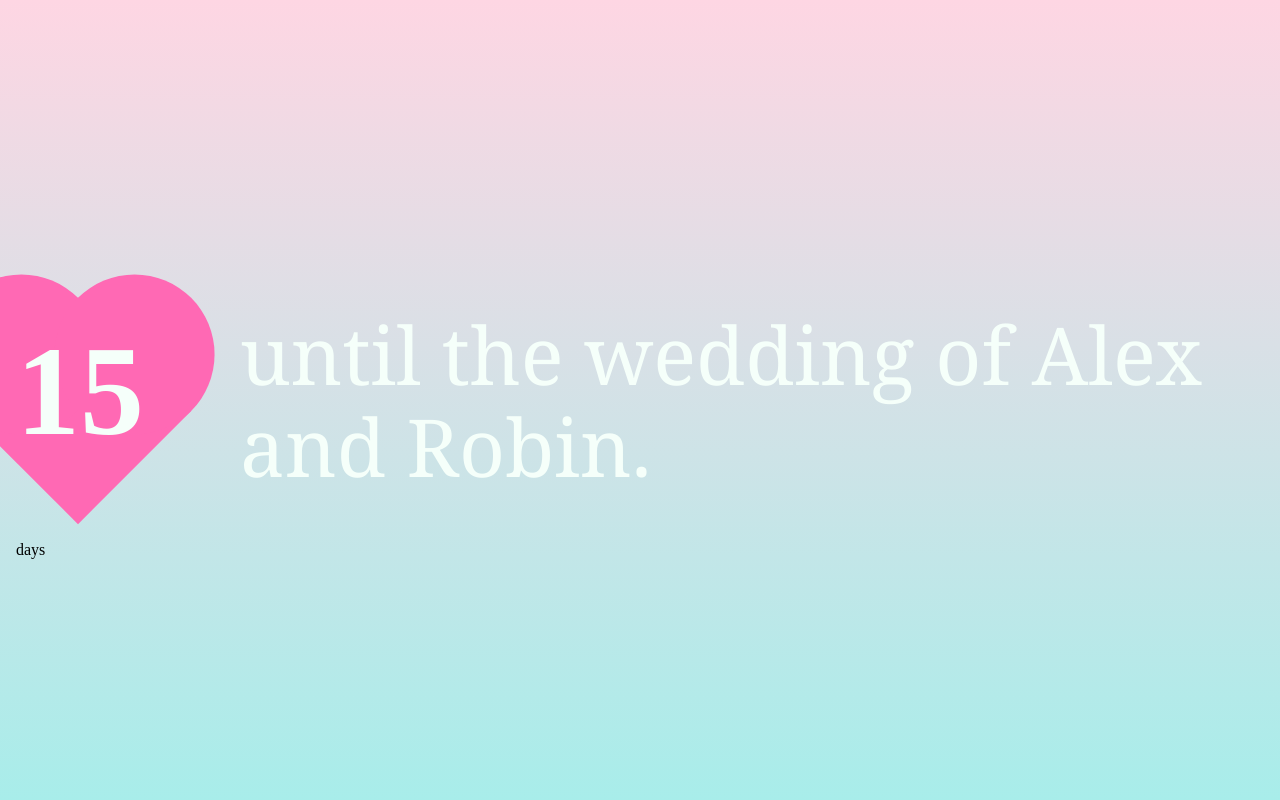
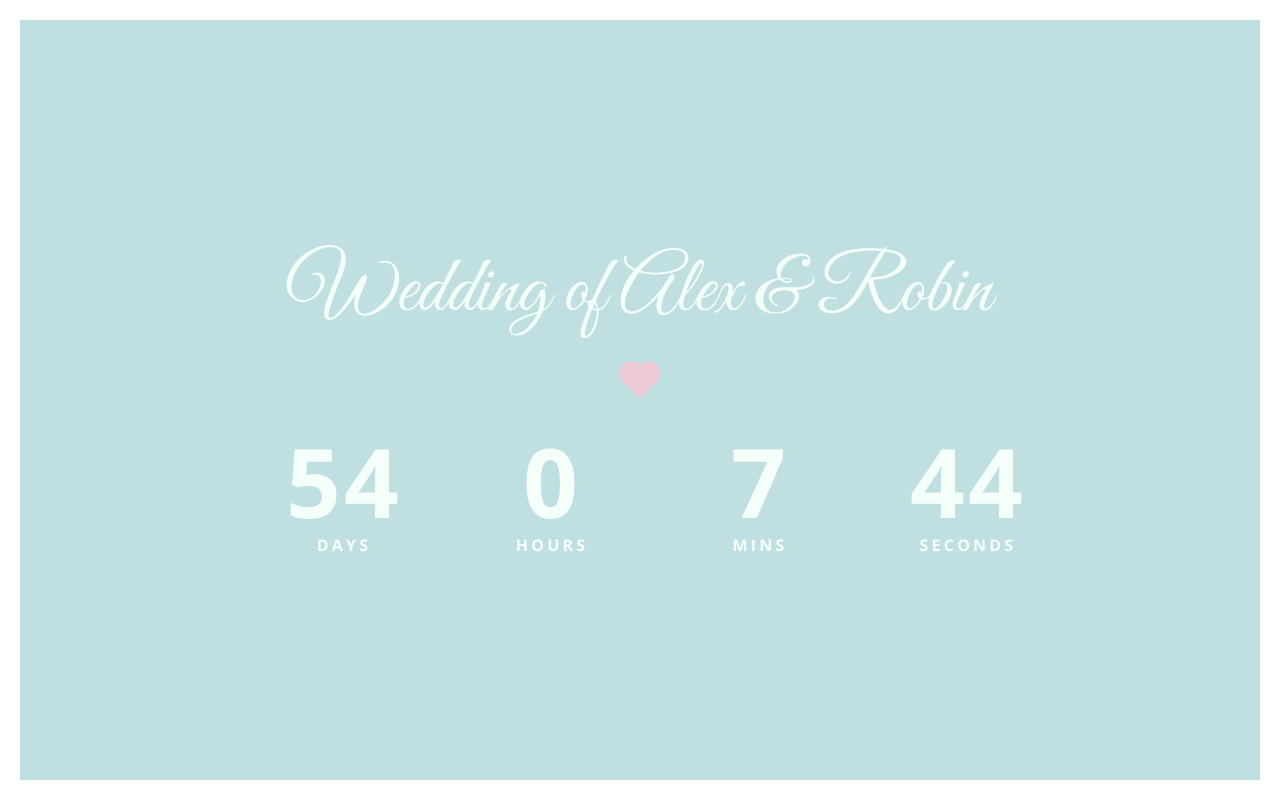
Before and after one commit to jamesbyrne89/countdown-timer, a website: page index.html in a window 1280 px wide. Drawn offline with nearby package versions, Linux system fonts and the light colour scheme; a web font is replaced by a local one.

Commit message:
Add countdown functionality and styling

```diff
--- a/index.html
+++ b/index.html
@@ -9,19 +9,36 @@
     <meta name="viewport" content="width=device-width, initial-scale=1, shrink-to-fit=no">
 
     <!-- Place favicon.ico in the root directory -->
-    <link href="https://fonts.googleapis.com/css?family=Sue+Ellen+Francisco|Open+Sans" rel="stylesheet">
+    <link href="https://fonts.googleapis.com/css?family=Great+Vibes|Open+Sans:400,700" rel="stylesheet">
     <link rel="stylesheet" href="scss/normalize.css">
     <link rel="stylesheet" href="scss/style.min.css">
 </head>
 
 <body>
     <main class="container">
+
+        <div class="event">Wedding of Alex & Robin</div>
+        <div class="heart"></div>
         <time class="countdown-timer">
+            <div>
+                <div id="days" class="time"></div>
+                <div>Days</div>
+            </div>
+            <div>
+                <div id="hours" class="time"></div>
+                <div>Hours</div>
+            </div>
+            <div>
+                <div id="mins" class="time"></div>
+                <div>Mins</div>
+            </div>
+            <div>
+                <div id="secs" class="time"></div>
+                <div>Seconds</div>
+            </div>
 
-            <div class="days">
-                <div class="heart"></div>
-                <h1>15</h1>days</div>
-            <div class="event">until the wedding of Alex and Robin.</div>
+
+
         </time>
 
     </main>
--- a/js/main.js
+++ b/js/main.js
@@ -0,0 +1,40 @@
+const daysContainer = document.getElementById('days');
+const hoursContainer = document.getElementById('hours');
+const minsContainer = document.getElementById('mins');
+const secsContainer = document.getElementById('secs');
+
+const deadline = '2018-06-28 GMT+01:00';
+
+function getRemainingTime(endtime) {
+  let time = Date.parse(endtime) - Date.parse(new Date());
+  let seconds = Math.floor((time / 1000) % 60);
+  let minutes = Math.floor((time / 1000 / 60) % 60);
+  let hours = Math.floor((time / (1000 * 60 * 60)) % 24);
+  let days = Math.floor(time / (1000 * 60 * 60 * 24));
+  return {
+    total: time,
+    days,
+    hours,
+    minutes,
+    seconds
+  };
+}
+
+const remainingTime = getRemainingTime(deadline);
+
+daysContainer.innerHTML = remainingTime.days;
+hoursContainer.innerHTML = remainingTime.hours;
+minsContainer.innerHTML = remainingTime.minutes;
+secsContainer.innerHTML = remainingTime.seconds;
+
+const countdown = setInterval(function() {
+  const remainingTime = getRemainingTime(deadline);
+
+  daysContainer.innerHTML = remainingTime.days;
+  hoursContainer.innerHTML = remainingTime.hours;
+  minsContainer.innerHTML = remainingTime.minutes;
+  secsContainer.innerHTML = remainingTime.seconds;
+  if (remainingTime <= 0) {
+    clearInterval(countdown);
+  }
+}, 1000);
--- a/scss/style.scss
+++ b/scss/style.scss
@@ -1,32 +1,46 @@
 body {
-    min-height: 100vh;
-    background: -webkit-gradient(linear, left bottom, left top, from(#a8edea), to(#fed6e3));
-    background: linear-gradient(to top, #a8edea 0%, #fed6e3 100%);
+    height: calc(100vh - 40px);
+    width: calc(100vw - 40px);
+    background: #c0dfe0;
+    border: solid 20px white;
+    display: -webkit-box;
+    display: -ms-flexbox;
+    display: flex;
+    -webkit-box-align: center;
+    -ms-flex-align: center;
+    align-items: center;
+    -webkit-box-pack: center;
+    -ms-flex-pack: center;
+    justify-content: center;
+    color: mintcream;
+    font-size: 1rem;
+    @media (max-width: 480px) {
+        font-size: 0.75rem;
+        border: solid 10px white;
+        min-height: calc(100vh - 20px);
+        width: calc(100vw - 20px);
+    }
 }
 
 h1 {
-    color: mintcream;
     font-size: 8rem;
     position: relative;
     line-height: 1;
+    font-family: inherit;
 }
 
 .container {
-    width: 100%;
-    height: 100%;
-    min-height: 100vh;
-    display: -webkit-box;
-    display: -ms-flexbox;
-    display: flex;
-    -webkit-box-pack: center;
-    -ms-flex-pack: center;
-    justify-content: center;
-    -webkit-box-align: center;
-    -ms-flex-align: center;
-    align-items: center;
+    max-width: 800px;
+    text-align: center;
 }
 
 .countdown-timer {
+    font-family: 'open sans', helvetica;
+    text-transform: uppercase;
+    font-weight: 700;
+    letter-spacing: 0.2em;
+    margin-top: 2rem;
+    text-align: center;
     display: -webkit-box;
     display: -ms-flexbox;
     display: flex;
@@ -40,9 +54,10 @@ h1 {
 
 .event {
     font-size: 5rem;
-    color: mintcream;
-    font-family: 'sue ellen francisco', georgia;
-    margin-left: 1em;
+    font-family: 'great vibes', georgia;
+    @media (max-width: 480px) {
+        font-size: 2rem;
+    }
 }
 
 .days {
@@ -51,24 +66,30 @@ h1 {
 }
 
 .heart {
-    background-color: hotpink;
-    height: 10rem;
+    background-color: #ECCBD6;
+    height: 1.5rem;
     -webkit-transform: rotate(-45deg);
     transform: rotate(-45deg);
-    width: 10rem;
-    position: absolute;
-    bottom: 24%;
-    left: -1.5%;
+    width: 1.5rem;
+    margin: 2rem auto;
+    @media (max-width: 480px) {
+        height: 0.75rem;
+        width: 0.75rem;
+    }
 }
 
 .heart:before,
 .heart:after {
     content: "";
-    background-color: hotpink;
+    background-color: #ECCBD6;
     border-radius: 50%;
-    height: 10rem;
+    height: 1.5rem;
     position: absolute;
-    width: 10rem;
+    width: 1.5rem;
+    @media (max-width: 480px) {
+        height: 0.75rem;
+        width: 0.75rem;
+    }
 }
 
 .heart:before {
@@ -80,3 +101,14 @@ h1 {
     top: 0;
     left: 50%;
 }
+
+.time {
+    font-size: 6rem;
+    font-weight: 700;
+    margin: 0 2rem;
+    min-width: 1.5em;
+    @media(max-width: 480px) {
+        font-size: 2rem;
+        margin: 0 1rem;
+    }
+}
```
Also changed, not shown: dist/index.html, scss/style.css, scss/style.min.css, 5 other files.
